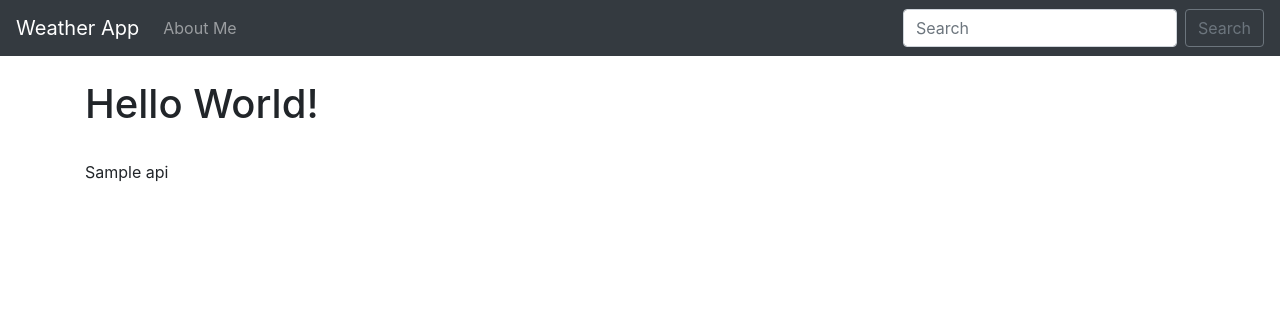
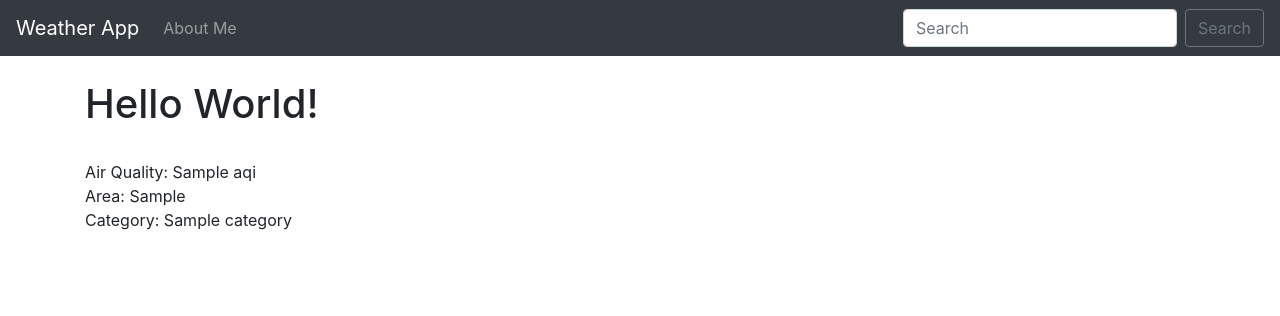
Before and after one commit to sabasalfredo/djangoweather, a Django app: template lookup/templates/home.html in a window 1280 px wide. Shown: the top 316 px of the page. Run offline with Django 3.2, Linux system fonts and the light colour scheme; the template is opened without the code that fills it: most values are stand-ins (such as "Sample title", 1, 10 or a date in 2020).

Commit message:
updated on Nov 22

```diff
--- a/lookup/templates/home.html
+++ b/lookup/templates/home.html
@@ -4,6 +4,18 @@
 
 <h1>Hello World!</h1>
 <br/>
-{{ api }}
+
+{% if api %}
+	{% if api == "Error..." %}
+		There was an error, please try again...
+	{% else %}
+		Air Quality: {{ api.0.AQI }}<br/>
+		Area: {{ api.0.ReportingArea }}<br/>
+		Category: {{ api.0.Category.Name }}<br/><br/>
+	{% endif %}
+
+{% endif %}
+
+
 
 {% endblock %}
```
